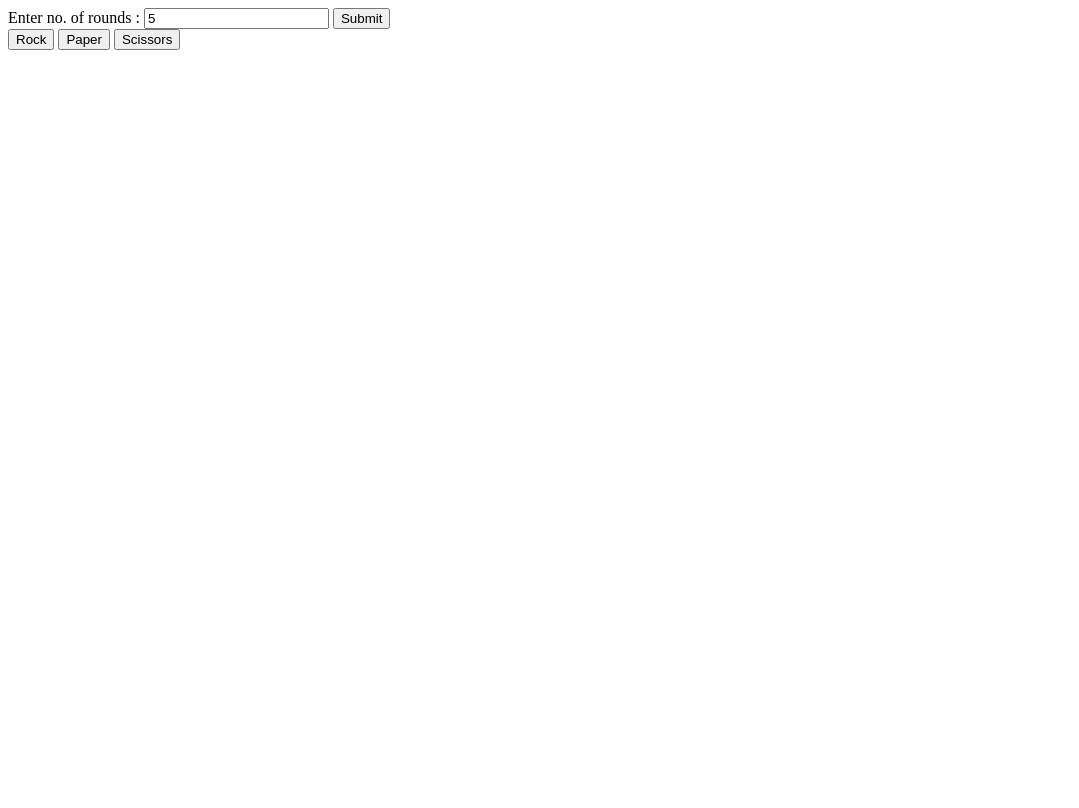
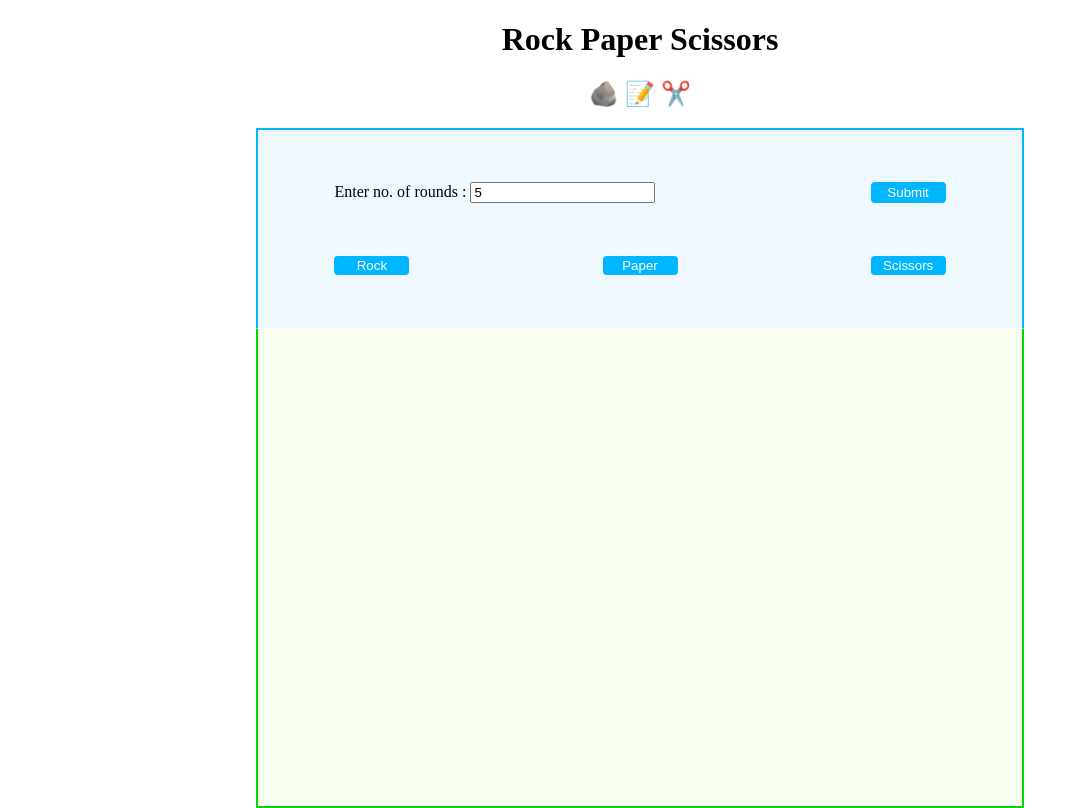
Before and after one commit to sid56rajawat/rock-paper-scissors, a plain HTML site: page index.html in a window 1280 px wide. Both pictures are taken after typing "5" into the empty fields and a click on the button "Submit". Shown: the whole page, without its empty margins (0-1079 px from the left). Drawn offline with Linux system fonts and the light colour scheme.

Commit message:
Add basic styling
Also updates display none to visibility hidden for smooth visual exprience

```diff
--- a/index.html
+++ b/index.html
@@ -8,13 +8,20 @@
 </head>
 <body>
 
+    <h1>Rock Paper Scissors</h1>
+    <h2>🪨  📝  ✂️</h2>
+
+    <div class="main">
+        <div class="user-input">
             <label for="rounds">Enter no. of rounds : <input type="number" name="rounds" id="rounds"></label>
             <button type="submit">Submit</button>
+        </div>
 
         <div class="choices">
             <button class="choice">Rock</button>
             <button class="choice">Paper</button>
             <button class="choice">Scissors</button>
+        </div>
     </div>
 
     <div class="output"></div>
--- a/script.js
+++ b/script.js
@@ -44,16 +44,17 @@ function playRound(playerSelection,computerSelection){
     output.innerText += "\n" + ans;
 
     if(roundsPlayed >= totalRounds || playerWins > (totalRounds / 2) || computerWins > (totalRounds / 2)){
-        choicesDiv.style.display = "none";
+        choicesDiv.style.visibility = "hidden";
         let winner = playerWins === computerWins ? "Nobody" : playerWins > computerWins ? "Player" : "Computer";
-        output.innerText += `\nThe final winner is ${winner}!`;
+        output.innerText += `\n\nThe final winner is ${winner}!`;
     }
 
 }
 
 submitButton.addEventListener('click',() => {
     totalRounds = Number(document.querySelector('#rounds').value);
-    if(totalRounds) choicesDiv.style.display = "block";
+    if(totalRounds) choicesDiv.style.visibility = "visible";
+    else choicesDiv.style.visibility = "hidden";
     output.innerText = "";
     roundsPlayed = 0;
     playerWins = 0;
--- a/style.css
+++ b/style.css
@@ -1,3 +1,57 @@
+html *{
+    box-sizing: border-box;
+}
+body{
+    padding: 0;
+    margin: 0;
+}
+h1,h2{
+    text-align: center;
+}
+.main{
+    background-color: aliceblue;
+    border: 2px solid rgb(0, 183, 255);
+    border-bottom: none;
+    width: 60%;
+    height: 200px;
+    margin: auto;
+    display: flex;
+    flex-direction: column;
+    justify-content: space-evenly;
+}
+.main > .user-input{
+    width: 80%;
+    margin: 0 auto;
+    display: flex;
+    justify-content: space-between;
+}
+.main > .choices{
+    display: flex;
+    width: 80%;
+    margin: 0 auto;
+    justify-content: space-between;
+}
 .choices{
-    display: none;
+    visibility: hidden;
 }
+.output{
+    border: 2px solid rgb(1, 219, 1);
+    border-top: 1px solid white;
+    text-align: center;
+    margin: auto;
+    padding: 50px;
+    width: 60%;
+    min-height: 60vh;
+    background-color: rgb(248, 255, 240);
+}
+button{
+    min-width: 75px;
+    border: 0;
+    background-color: rgb(0, 183, 255);
+    color: white;
+    padding: 2px 5px;
+    border-radius: 4px;
+}
+#rounds{
+    max-width: 100%;
+}
```
Lines whose indentation alone changed are shown as unchanged.
